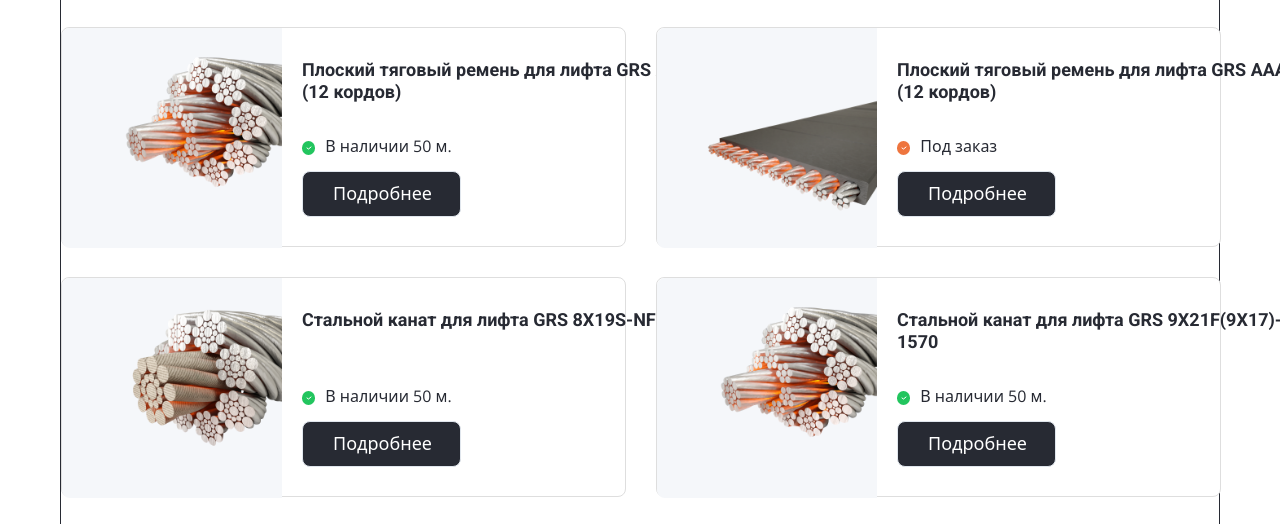
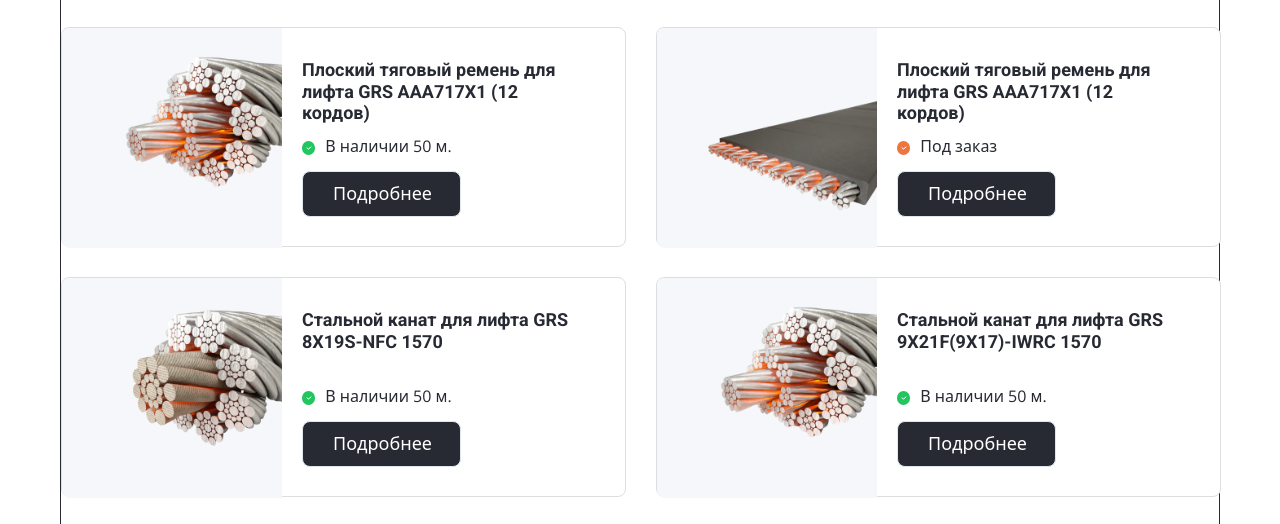
Before and after one commit to casioneer/test_task_project, a plain HTML site: page index.html in a window 1280 px wide. Shown: the part 245-769 px from the top of the page. Drawn offline with nearby package versions, Linux system fonts and the light colour scheme.

Commit message:
feat(cards@1440): set title width 285px, height 66px, 0deg, opacity 1

```diff
--- a/blocks/cards/cards.css
+++ b/blocks/cards/cards.css
@@ -136,6 +136,13 @@
     width: 100%;
     overflow-wrap: anywhere; /* prevent long strings causing overflow */
   }
+  /* Specific title block size at 1440 */
+  .cards__title {
+    width: 285px;
+    height: 66px;
+    transform: rotate(0deg);
+    opacity: 1;
+  }
 }
 
 /* 1160: в столбик, ширина карточки 768, высота 220, gap 30 */
```
